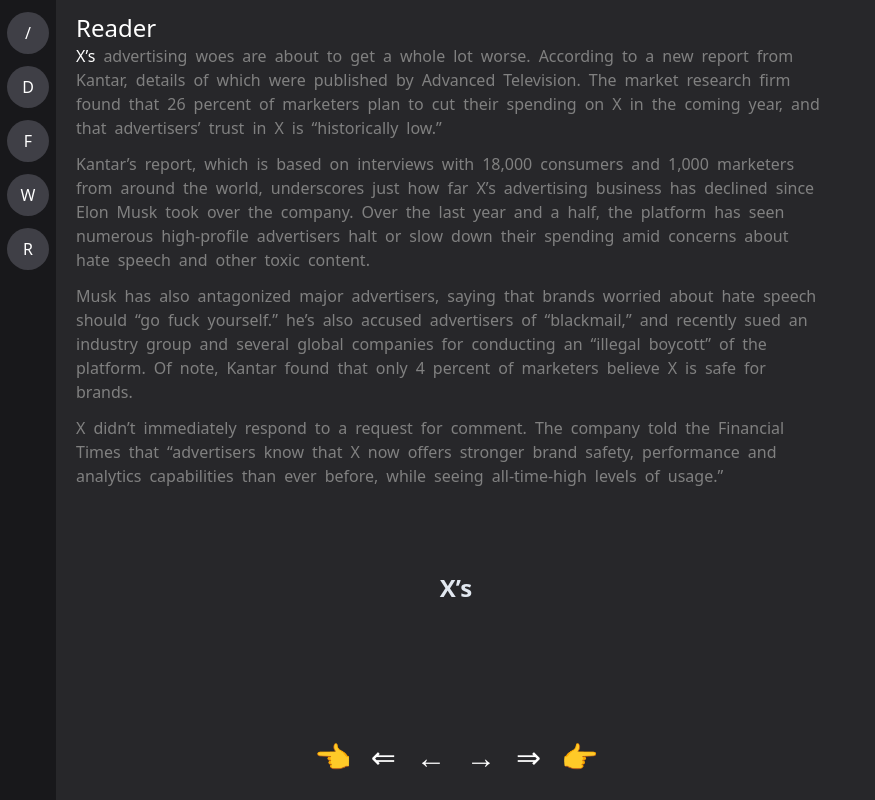
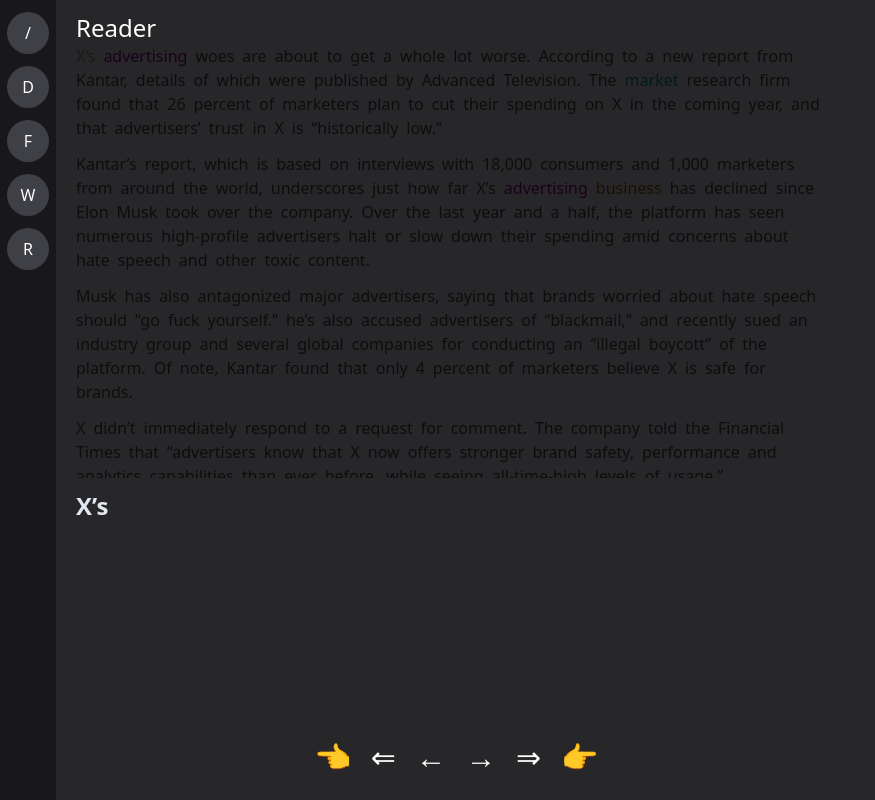
Before and after one commit to na-ah/WordBucket, a Next.js app: page /reader in a window 1280 px wide. Shown: the whole page, without its empty margins (0-875 px from the left). Built offline with nearby package versions, Linux system fonts and the light colour scheme.

Commit message:
feat: wordの色付け試作中

```diff
--- a/components/reader/readerArticle.tsx
+++ b/components/reader/readerArticle.tsx
@@ -1,3 +1,4 @@
+import { wordMap } from "@/data/reader/source";
 import { ReaderArticleProps } from "@/types/types";
 
 export default function ReaderArticle({
@@ -31,6 +32,12 @@
                   sentenceIndex === sentence_i
                     ? "white"
                     : "inherit",
+                filter:
+                  currentMode === "sentence" &&
+                  paragraphIndex === paragraph_i &&
+                  sentenceIndex === sentence_i
+                    ? "none"
+                    : "brightness(0.1)",
               }}
             >
               {sentence.map((word, word_i) => (
@@ -48,6 +55,14 @@
                       sentenceIndex === sentence_i &&
                       wordIndex === word_i
                         ? "white"
+                        : wordMap.hasOwnProperty(word.toString())
+                        ? wordMap[word.toString()].status === "unlearned"
+                          ? "orange"
+                          : wordMap[word.toString()].status === "in_progress"
+                          ? "fuchsia"
+                          : wordMap[word.toString()].status === "memorizing"
+                          ? "aqua"
+                          : "inherit"
                         : "inherit",
                   }}
                 >
--- a/components/reader/readerWordInformation.tsx
+++ b/components/reader/readerWordInformation.tsx
@@ -1,6 +1,4 @@
 import { wordMap } from "@/data/reader/source";
-import ShowMeanings from "./showMeanings";
-import ShowExamples from "./showExamples";
 import { ReaderWordInformationProps } from "@/types/types";
 
 export default function ReaderWordInformation({
@@ -8,18 +6,32 @@
 }: ReaderWordInformationProps) {
   return (
     <>
-      <div className="text-center p-8 text-slate-200 font-bold text-2xl">
-        {currentWord}
-      </div>
-      <div className="text-center p-8 text-slate-800 font-bold text-2xl">
-        {wordMap[currentWord]?.meanings && (
-          <ShowMeanings meanings={wordMap[currentWord].meanings} />
-        )}
-      </div>
-      <div className="text-center p-8 text-slate-800 font-bold text-2xl">
-        {wordMap[currentWord]?.examples && (
-          <ShowExamples examples={wordMap[currentWord].examples} />
-        )}
+      <div className="text-slate-200 flex flex-col gap-3 py-3">
+        <div className="font-bold text-2xl">{currentWord}</div>
+        <div className="font-bold text-lg flex">
+          {wordMap[currentWord]?.meanings && (
+            <>
+              <p>意味：</p>
+              <div>
+                {wordMap[currentWord].meanings.map((meaning, i) => (
+                  <p key={i}>{meaning.meaning}</p>
+                ))}
+              </div>
+            </>
+          )}
+        </div>
+        <div className="font-bold text-lg flex">
+          {wordMap[currentWord]?.examples && (
+            <>
+              <p>例文：</p>
+              <div>
+                {wordMap[currentWord].examples.map((example, i) => (
+                  <p key={i}>{example.example}</p>
+                ))}
+              </div>
+            </>
+          )}
+        </div>
       </div>
     </>
   );
--- a/components/reader/showExamples.tsx
+++ /dev/null
@@ -1,11 +0,0 @@
-export default function ShowExamples({ examples }) {
-  return (
-    <>
-      <div className="bg-rose-300">
-        {examples.map((example, i) => (
-          <p key={i}>{example.example}</p>
-        ))}
-      </div>
-    </>
-  );
-}
--- a/components/reader/showMeanings.tsx
+++ /dev/null
@@ -1,11 +0,0 @@
-export default function ShowMeanings({ meanings }) {
-  return (
-    <>
-      <div className="bg-teal-300">
-        {meanings.map((meaning, i) => (
-          <p key={i}>{meaning.meaning}</p>
-        ))}
-      </div>
-    </>
-  );
-}
--- a/data/reader/source.ts
+++ b/data/reader/source.ts
@@ -3,6 +3,9 @@
 export const wordMap: WordMap = {
   advertising: {
     word: "advertising",
+    status: "in_progress",
+    accuracyRate: 0.3,
+    learningCount: 3,
     meanings: [
       {
         meaning: "広告",
@@ -34,6 +37,9 @@
   },
   market: {
     word: "market",
+    status: "memorizing",
+    accuracyRate: 0.8,
+    learningCount: 8,
     meanings: [
       {
         meaning: "市場",
@@ -51,6 +57,40 @@
       },
     ],
   },
+  business: {
+    word: "business",
+    status: "unlearned",
+    accuracyRate: 0,
+    learningCount: 0,
+    meanings: [
+      {
+        meaning: "広告",
+      },
+      {
+        meaning: "宣伝する",
+      },
+    ],
+    examples: [
+      {
+        example: "an advertising agency",
+      },
+      {
+        example: "an advertising man",
+      },
+    ],
+    histories: [
+      {
+        datetime: "2024-09-03",
+        duration: 3.2,
+        result: false,
+      },
+      {
+        datetime: "2024-09-04",
+        duration: 2.8,
+        result: true,
+      },
+    ],
+  },
 };
 
 export const sample = `X’s advertising woes are about to get a whole lot worse. According to a new report from Kantar, details of which were published by Advanced Television. The market research firm found that 26 percent of marketers plan to cut their spending on X in the coming year, and that advertisers’ trust in X is “historically low.”
--- a/pages/reader/index.tsx
+++ b/pages/reader/index.tsx
@@ -27,7 +27,7 @@
       <Layout>
         <div className="flex flex-col w-full px-5 py-3 relative h-dvh">
           <PageTitle title="Reader" />
-          <div className="basis-8/12 flex flex-col gap-3 overflow-y-auto">
+          <div className="basis-7/12 flex flex-col gap-3 overflow-y-auto">
             <ReaderArticle
               article={article}
               currentMode={currentMode}
@@ -37,7 +37,7 @@
               handleClickWord={handleClickWord}
             />
           </div>
-          <div className="basis-3/12 overflow-auto">
+          <div className="basis-4/12 overflow-auto">
             <ReaderWordInformation currentWord={currentWord} />
           </div>
           <div className="basis-1/12 flex justify-center items-center gap-5">
--- a/types/types.ts
+++ b/types/types.ts
@@ -286,6 +286,9 @@
 export interface WordMap {
   [key: string]: {
     word: string;
+    status: "unlearned" | "in_progress" | "memorizing";
+    accuracyRate: number;
+    learningCount: number;
     meanings: {
       meaning: string;
     }[];
```
